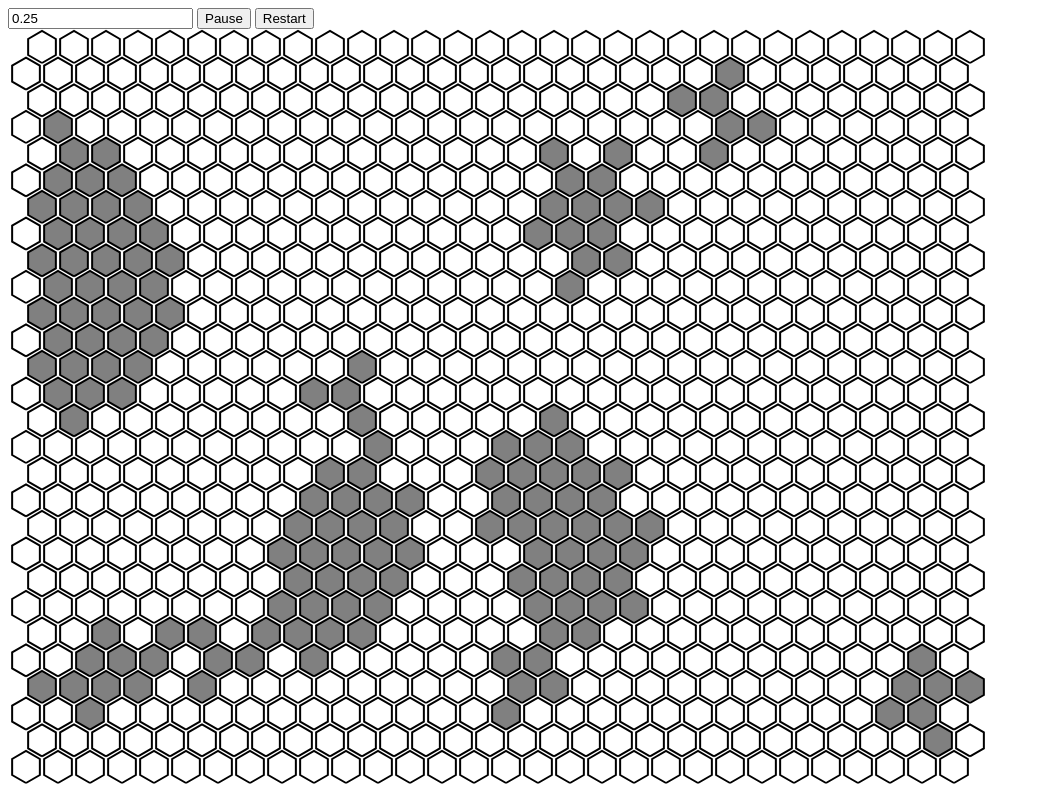
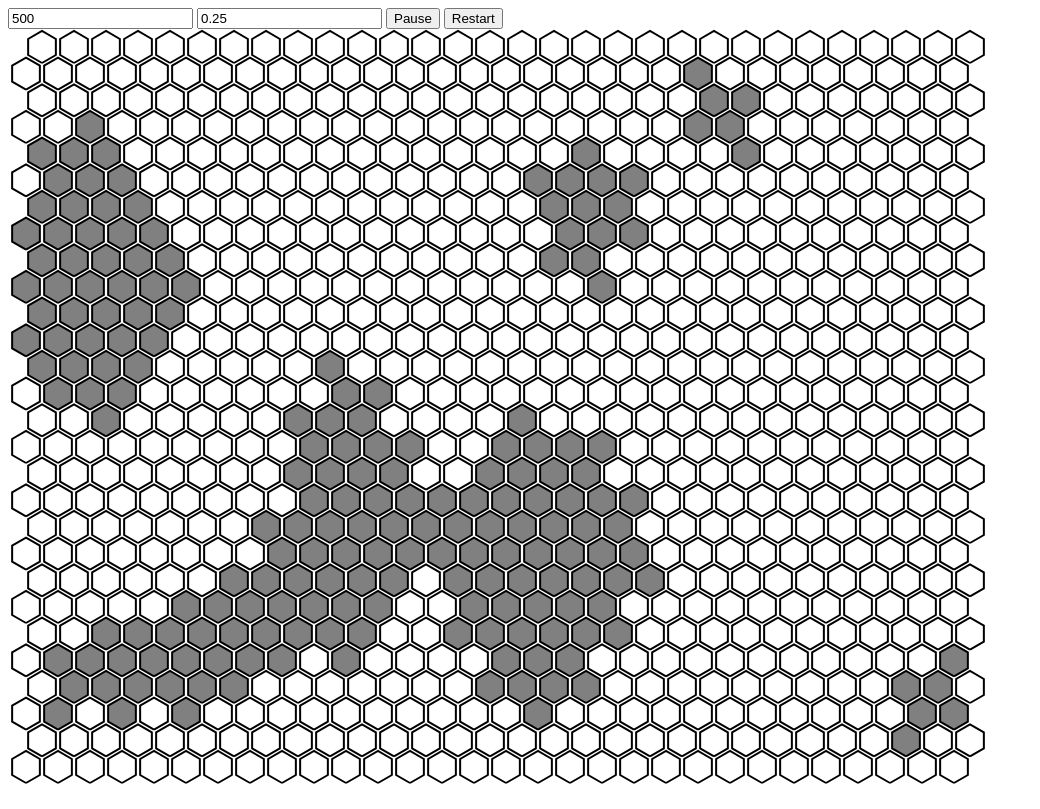
Before and after one commit to eholk/hexlife, a plain HTML site: page index.html in a window 1280 px wide. Shown: the whole page, without its empty margins (0-1040 px from the left). Drawn offline with Linux system fonts and the light colour scheme.

Commit message:
Added a delay field.

```diff
--- a/hexlife.js
+++ b/hexlife.js
@@ -1,11 +1,15 @@
 var active = true;
-var sleep = 1000;
 
 var ctx = null;
 var grid = null;
 var newgrid = null;
 
 var clear = null;
+
+function getdelay() {
+    var i = document.getElementById("in_delay");
+    return i.value;
+}
 
 function getprob() {
     var i = document.getElementById("in_prob");
@@ -164,7 +168,7 @@ function loop() {
     if(active) {
         stepLife();
         redraw();
-        window.setTimeout(loop, sleep);
+        window.setTimeout(loop, getdelay());
     }
 }
 
@@ -197,5 +201,5 @@ function start() {
     initGrid();
 
     redraw();
-    window.setTimeout(loop, sleep);
+    window.setTimeout(loop, getdelay());
 }
--- a/index.html
+++ b/index.html
@@ -7,6 +7,7 @@
   </head>
   <body onload="start()">
     <div id="controls">
+      <input id="in_delay" type="number" value="500">
       <input id="in_prob" type="number" value="0.25">
       <input id="btn_pause" type="submit" value="Pause" onclick="onpause()">
       <input id="btn_restart" type="submit" value="Restart"
```
